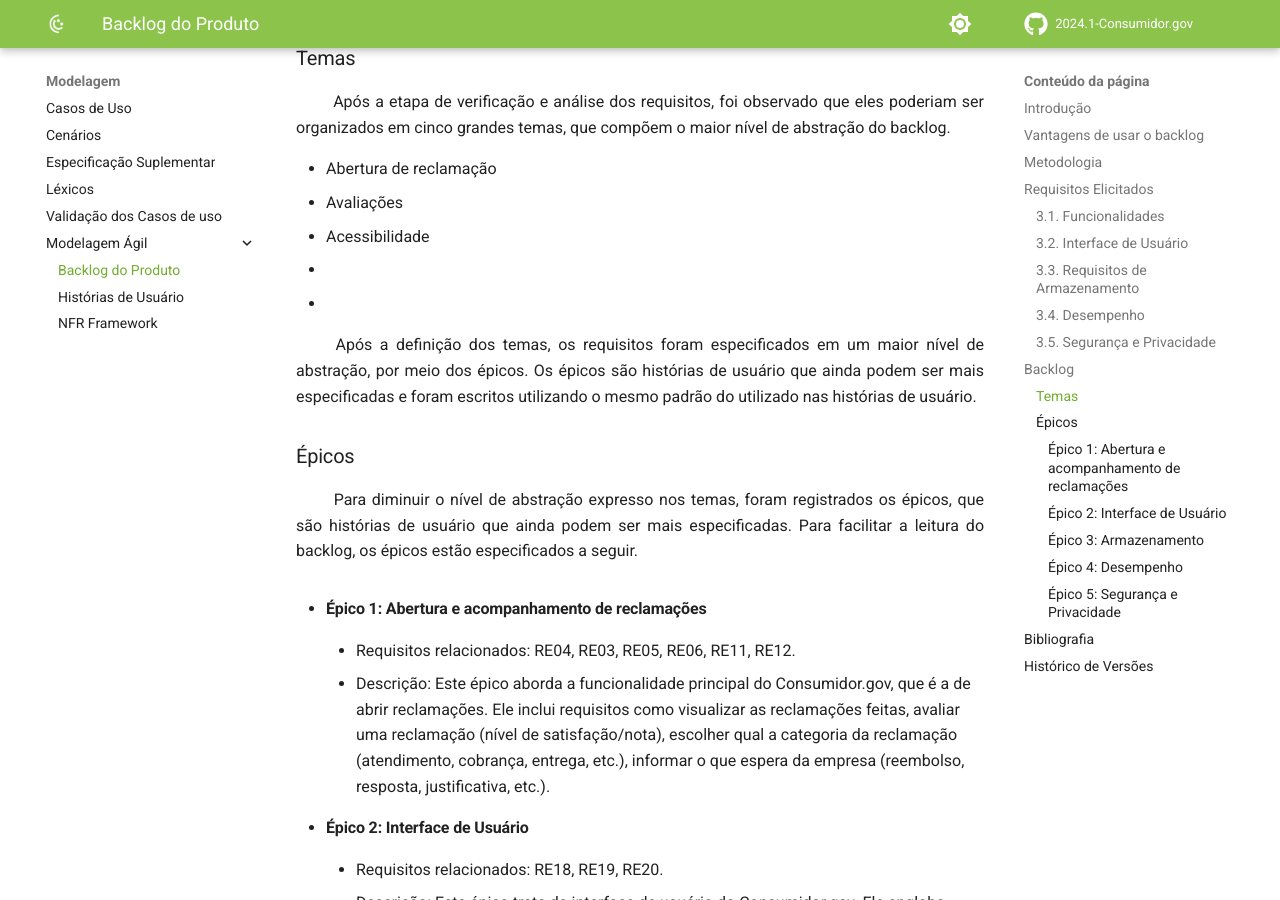
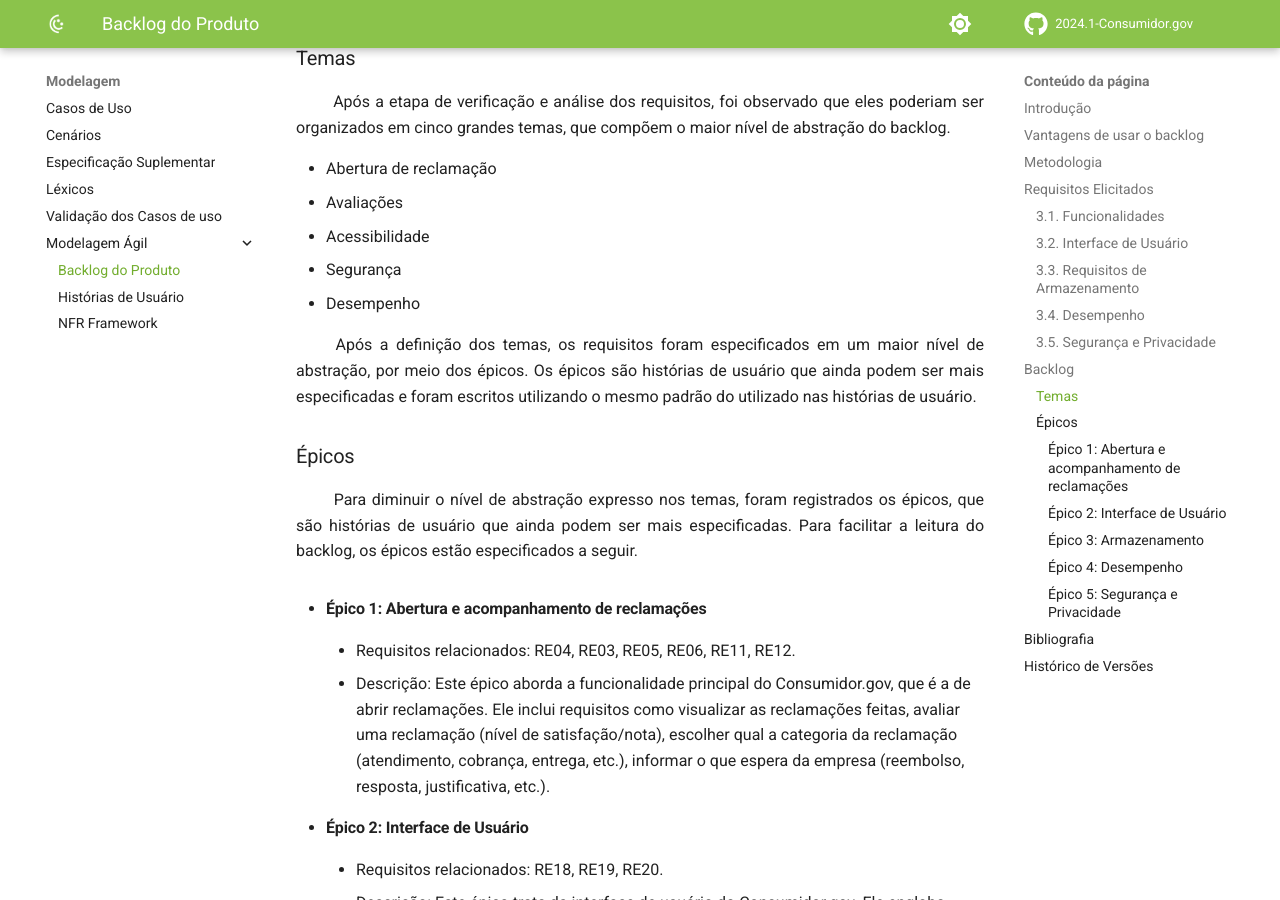
Before and after one commit to Requisitos-de-Software/2024.1-Grupo08, an MkDocs documentation site: the page built from docs/Modelagem/Modelagem Ágil/Backlog.md, in a window 1280 px wide and 900 px high, scrolled down 3284 px. Built offline with MkDocs 1.6.1 and Material for MkDocs 9.7.7, drawn with Linux system fonts in a browser that asks for light colours; comment, search, counter and statistics services are not loaded.

Commit message:
Update Backlog.md

```diff
--- a/docs/Modelagem/Modelagem Ágil/Backlog.md
+++ b/docs/Modelagem/Modelagem Ágil/Backlog.md
@@ -102,8 +102,8 @@
         <li> Abertura de reclamação
         <li> Avaliações
         <li> Acessibilidade
-        <li>
-        <li>
+        <li> Segurança
+        <li> Desempenho
     </ul>
     <p>&emsp;&emsp; Após a definição dos temas, os requisitos foram especificados em um maior nível de abstração, por meio dos épicos. Os épicos são histórias de usuário que ainda podem ser mais especificadas e foram escritos utilizando o mesmo padrão do utilizado nas histórias de usuário.</p>
 </div>
```
